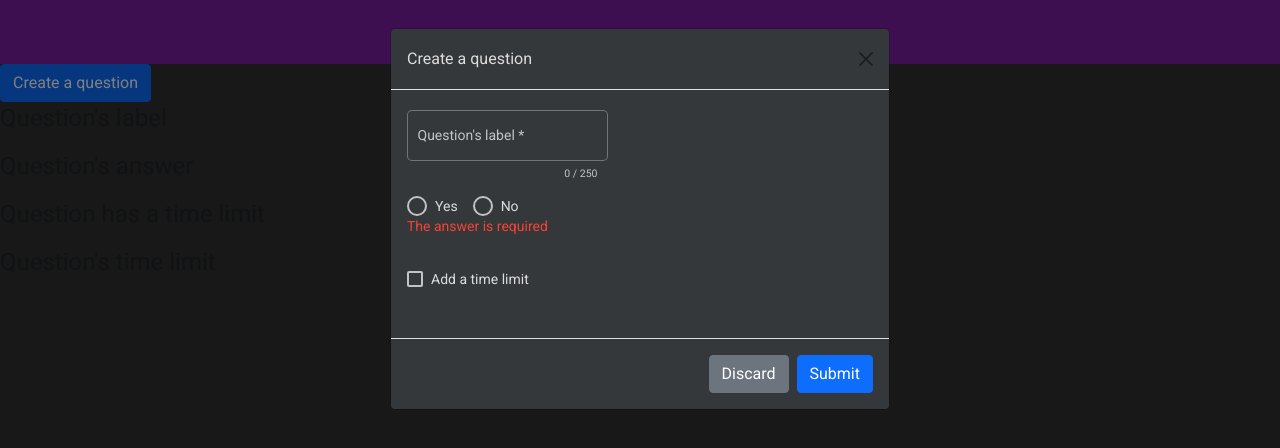
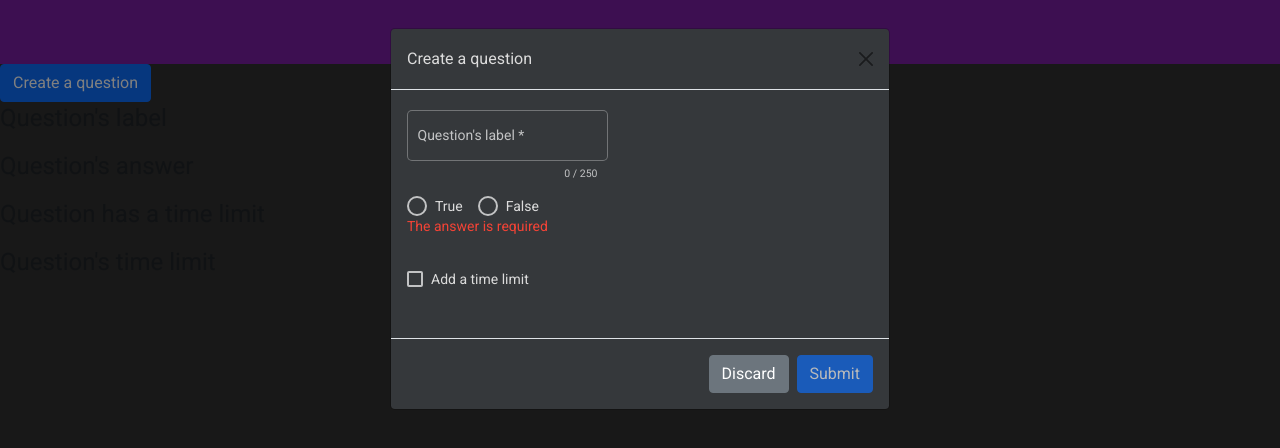
Before and after one commit to HugoRheaume/H21-609-Equipe04, an Angular app in the folder Angular/QuizPlayAngular/: page / in a window 1280 px wide. Both pictures are taken after a click on the button "Create a question". Shown: the top 448 px of the page. Built offline with nearby package versions, Linux system fonts and the light colour scheme.

Commit message:
Create question finito

```diff
--- a/Angular/QuizPlayAngular/src/components/create-question/create-question.component.html
+++ b/Angular/QuizPlayAngular/src/components/create-question/create-question.component.html
@@ -24,8 +24,8 @@
         </p>
         <p class="mat-form-field-wrapper">
           <mat-radio-group aria-label="True or False radio" formControlName="questionAnswer">
-            <mat-radio-button [value]="true" style="margin-right: 15px;">Yes</mat-radio-button>
-            <mat-radio-button [value]="false">No</mat-radio-button>
+            <mat-radio-button [value]="true" style="margin-right: 15px;">True</mat-radio-button>
+            <mat-radio-button [value]="false">False</mat-radio-button>
           </mat-radio-group><br>
           <mat-error>{{ answerErrorMessage }}</mat-error>
         </p>
@@ -43,7 +43,7 @@
 
       <div class="modal-footer">
         <button type="button" class="btn btn-secondary" data-bs-dismiss="modal" (click)="this.TrueFalse.reset()">Discard</button>
-        <button type="button" class="btn btn-primary" data-bs-dismiss="modal" (click)="sumbit()">Submit</button>
+        <button type="button" class="btn btn-primary" data-bs-dismiss="modal" (click)="sumbit()" [disabled]="this.checkForm ? true : null">Submit</button>
       </div>
     </div>
   </div>
--- a/Angular/QuizPlayAngular/src/components/create-question/create-question.component.ts
+++ b/Angular/QuizPlayAngular/src/components/create-question/create-question.component.ts
@@ -26,40 +26,13 @@ export class CreateQuestionComponent implements OnInit {
   }
 
   sumbit() {
-    let questionLabel = this.TrueFalse.get('questionLabel') as FormControl;
-    let questionAnswer = this.TrueFalse.get('questionAnswer') as FormControl;
     let questionTimeLimit = this.TrueFalse.get('questionTimeLimit') as FormControl;
     let questionHasTimeLimit = this.TrueFalse.get('questionHasTimeLimit') as FormControl;
 
     let question = new QuestionTrueOrFalse();
-    //The user didn't change anything
-    if (this.TrueFalse.pristine) {
-      console.log('Form is pristine');
-      alert('The form is has not been modified.');
-      return;
-    }
-    //The user changed the label to nothing
-    if (questionLabel.value === "" || questionLabel.value == null) {
-      console.log('Label value is nothing');
-      alert('The label\'s value is nothing.');
-      return;
-    }
-    if (questionLabel.value.length > 250) {
-      console.log('Label is too long');
-      alert('The label\'s value is too long.');
-      return;
-    }
-    //The user didn't answer
-    if (questionAnswer.value === "" || questionAnswer.value == null) {
-      console.log('Answer is not answered');
-      alert('The answer has not been defined.');
-      return;
-    }
-    if (questionHasTimeLimit.value && (questionTimeLimit.value === "" || questionTimeLimit.value == null)) {
-      console.log('Time limit not defined');
-      alert('The time limit has not defined.');
-      return;
-    }
+
+    if(this.checkForm) return;
+
     //The question doesn't have a time limit
     if (questionHasTimeLimit.value == null || questionHasTimeLimit.value == false || questionHasTimeLimit.value === "") question.timeLimit = -1;
     else question.timeLimit = questionTimeLimit.value;
@@ -75,13 +48,50 @@ export class CreateQuestionComponent implements OnInit {
       "\nThe allowed time is : " + question.timeLimit +
       "\nThe question type : " + question.questionType.toString());
 
-    this.TrueFalse.reset();
+      this.TrueFalse.reset();
     this.service.addQuestion(question.toDTO()).subscribe(res => {
       console.log(res);
     })
+    this.route.navigate['/'];
+  }
 
+  //Checks the form, return false if ok
+  get checkForm(): boolean {
+    let returnValue = false;
+    let questionLabel = this.TrueFalse.get('questionLabel') as FormControl;
+    let questionAnswer = this.TrueFalse.get('questionAnswer') as FormControl;
+    let questionTimeLimit = this.TrueFalse.get('questionTimeLimit') as FormControl;
+    let questionHasTimeLimit = this.TrueFalse.get('questionHasTimeLimit') as FormControl;
 
-    this.route.navigate['/'];
+    if (this.TrueFalse.pristine) {
+      // console.log('Form is pristine');
+      // alert('The form is has not been modified.');
+      returnValue = true;
+    }
+    //The user changed the label to nothing
+    else if (questionLabel.value === "" || questionLabel.value == null) {
+      // console.log('Label value is nothing');
+      // alert('The label\'s value is nothing.');
+      returnValue = true;
+    }
+    else if (questionLabel.value.length > 250) {
+      // console.log('Label is too long');
+      // alert('The label\'s value is too long.');
+      returnValue = true;
+    }
+    //The user didn't answer
+    else if (questionAnswer.value === "" || questionAnswer.value == null) {
+      // console.log('Answer is not answered');
+      // alert('The answer has not been defined.');
+      returnValue = true;
+    }
+    else if (questionHasTimeLimit.value && (questionTimeLimit.value === "" || questionTimeLimit.value == null)) {
+      // console.log('Time limit not defined');
+      // alert('The time limit has not defined.');
+      returnValue = true;
+    }
+
+    return returnValue;
   }
 
   //#region Error messages
```
